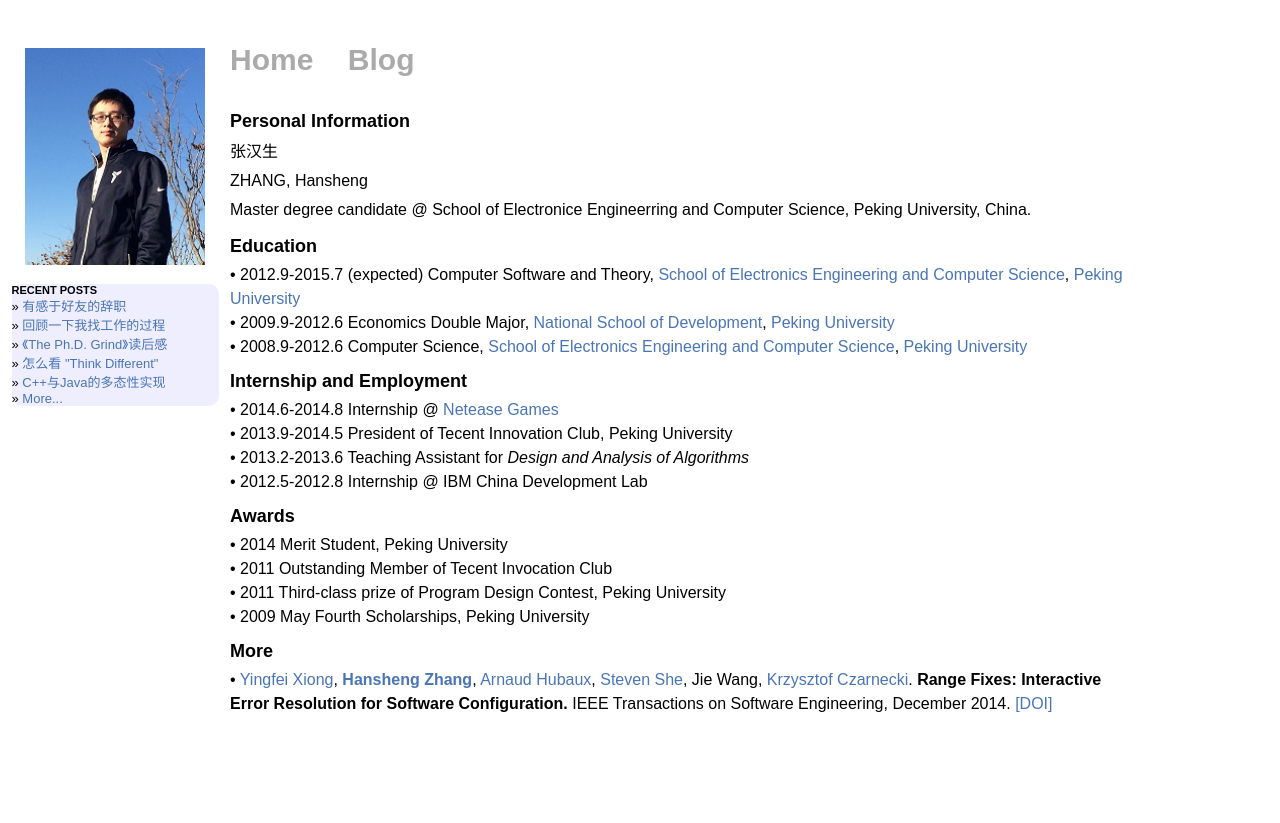
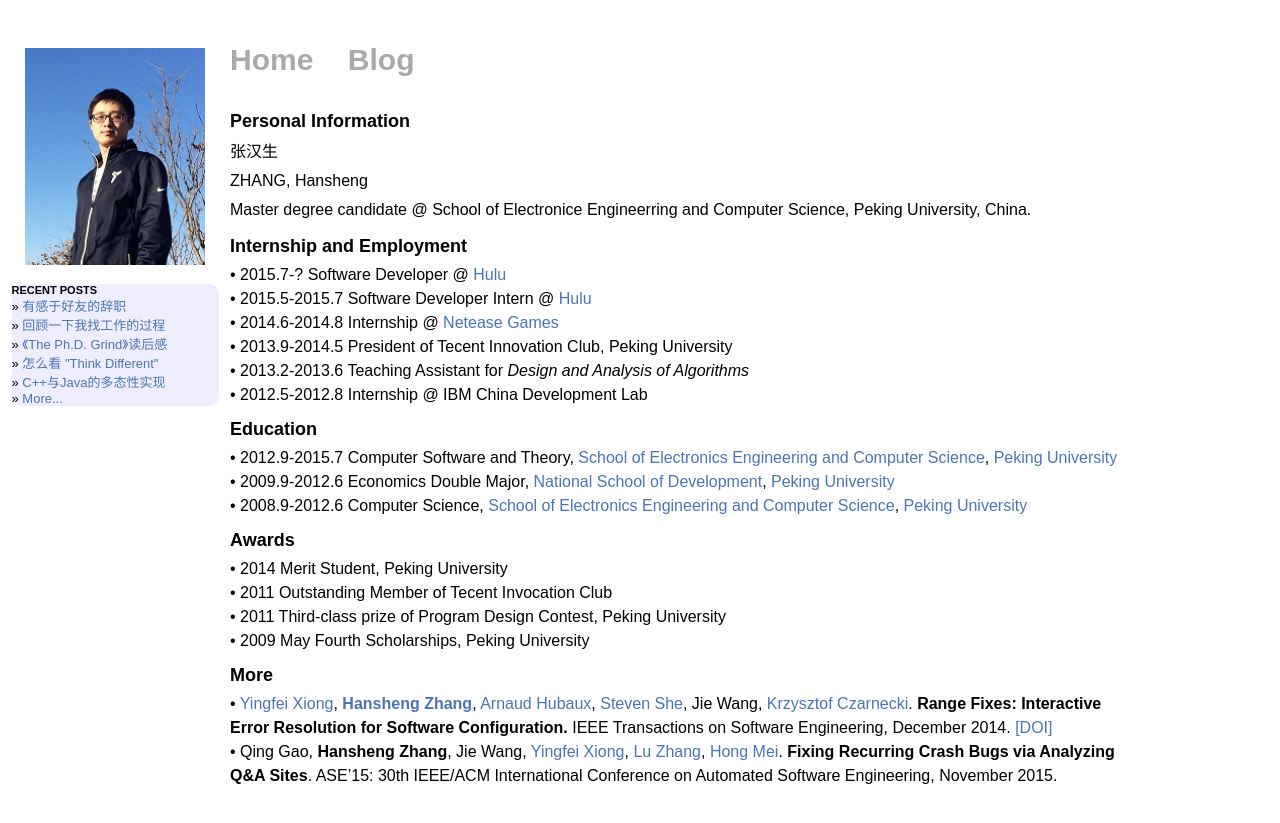
Before and after one commit to hanshengzhang/zhanghs, a Jekyll site: the page built from index.md, in a window 1280 px wide. Shown: the top 823 px of the page. Built offline with Jekyll 4.4.1, drawn with Linux system fonts in a browser that asks for light colours; Markdown is read by kramdown in place of the engine named in the settings.

Commit message:
modify index to update job hulu and article ase15

```diff
--- a/index.md
+++ b/index.md
@@ -6,15 +6,17 @@ layout: default
 张汉生<br/>
 ZHANG, Hansheng<br/>
 Master degree candidate @ School of Electronice Engineerring and Computer Science, Peking University, China.
-##Education
--	&bull; 2012.9-2015.7 (expected) Computer Software and Theory, <a href="http://eecs.pku.edu.cn/eecs_english/aboutUs.shtml">School of Electronics Engineering and Computer Science</a>, <a href="http://english.pku.edu.cn/">Peking University</a>
--	&bull; 2009.9-2012.6 Economics Double Major, <a href ="http://en.nsd.edu.cn/">National School of Development</a>, <a href = "http://english.pku.edu.cn/">Peking University</a>
--	&bull; 2008.9-2012.6 Computer Science, <a href ="http://eecs.pku.edu.cn/eecs_english/aboutUs.shtml">School of Electronics Engineering and Computer Science</a>, <a href = "http://english.pku.edu.cn/">Peking University</a>
 ##Internship and Employment
+-   &bull; 2015.7-? Software Developer @ <a href="www.hulu.com">Hulu</a>
+-   &bull; 2015.5-2015.7 Software Developer Intern @ <a href="http://www.hulu.com">Hulu</a>
 -	&bull; 2014.6-2014.8 Internship @ <a href="http://nie.163.com/en/">Netease Games</a>
 -	&bull; 2013.9-2014.5 President of Tecent Innovation Club, Peking University
 -	&bull; 2013.2-2013.6 Teaching Assistant for <i>Design and Analysis of Algorithms</i>
 -	&bull; 2012.5-2012.8 Internship @ IBM China Development Lab
+##Education
+-	&bull; 2012.9-2015.7 Computer Software and Theory, <a href="http://eecs.pku.edu.cn/eecs_english/aboutUs.shtml">School of Electronics Engineering and Computer Science</a>, <a href="http://english.pku.edu.cn/">Peking University</a>
+-	&bull; 2009.9-2012.6 Economics Double Major, <a href ="http://en.nsd.edu.cn/">National School of Development</a>, <a href = "http://english.pku.edu.cn/">Peking University</a>
+-	&bull; 2008.9-2012.6 Computer Science, <a href ="http://eecs.pku.edu.cn/eecs_english/aboutUs.shtml">School of Electronics Engineering and Computer Science</a>, <a href = "http://english.pku.edu.cn/">Peking University</a>
 ##Awards
 - &bull; 2014 Merit Student, Peking University
 - &bull; 2011 Outstanding Member of Tecent Invocation Club
@@ -22,3 +24,4 @@ Master degree candidate @ School of Electronice Engineerring and Computer Scienc
 - &bull; 2009 May Fourth Scholarships, Peking University
 ##More
 - &bull; [Yingfei Xiong](http://sei.pku.edu.cn/~xiongyf04/), [**Hansheng Zhang**](http://www.zhanghs.com), [Arnaud Hubaux](http://www.ahubaux.com/), [Steven She](http://gsd.uwaterloo.ca/shshe), Jie Wang, [Krzysztof Czarnecki](http://gsd.uwaterloo.ca/kczarnec/). **Range Fixes: Interactive Error Resolution for Software Configuration.** IEEE Transactions on Software Engineering, December 2014. [[DOI]](http://ieeexplore.ieee.org/xpl/articleDetails.jsp?arnumber=6991616)
+- &bull; Qing Gao, **Hansheng Zhang**, Jie Wang, [Yingfei Xiong](http://sei.pku.edu.cn/~xiongyf04/index.html), [Lu Zhang](http://sei.pku.edu.cn/~zhanglu/), [Hong Mei](http://sei.pku.edu.cn/~meih/index_en.html). **Fixing Recurring Crash Bugs via Analyzing Q&A Sites**. ASE'15: 30th IEEE/ACM International Conference on Automated Software Engineering, November 2015.
```
